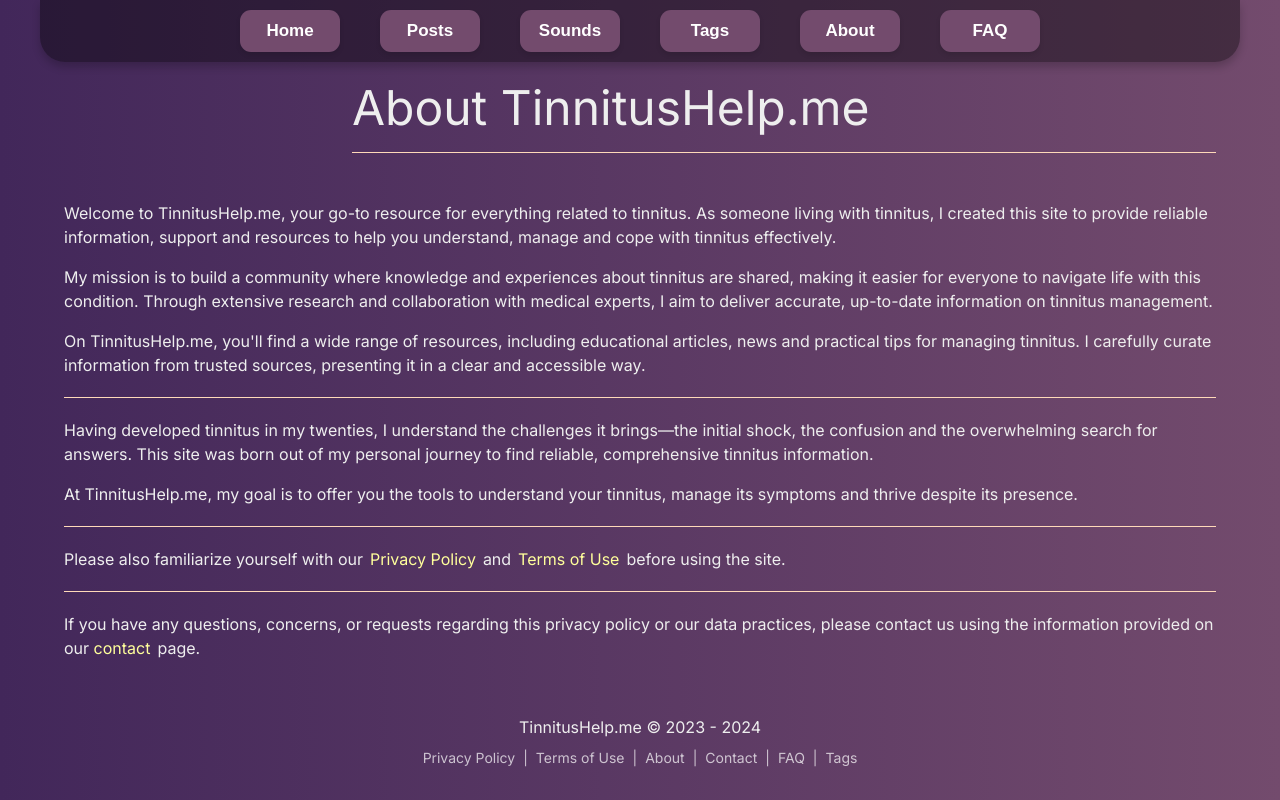
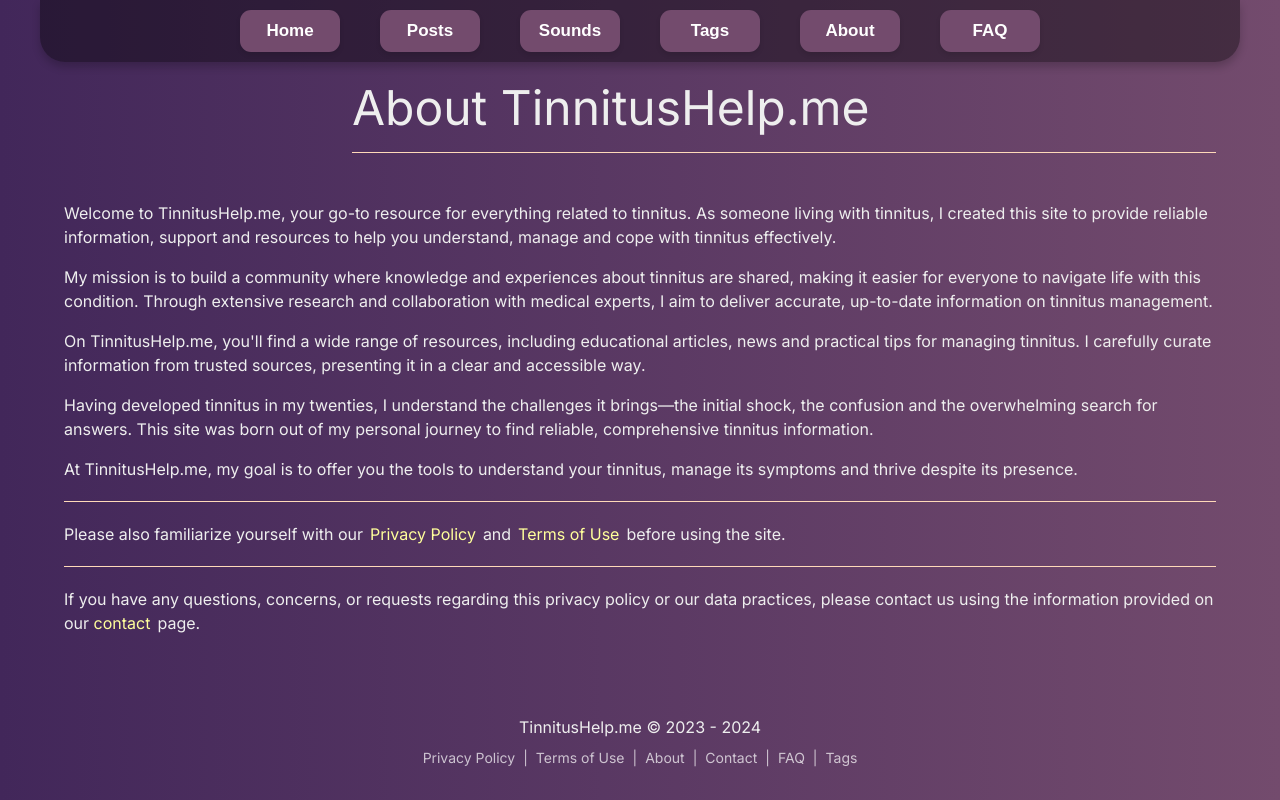
Before and after one commit to oktayshakirov/tinnitus-blog, a Next.js app: page /about in a window 1280 px wide. Built offline with nearby package versions, Linux system fonts and the light colour scheme.

Commit message:
Update About.tsx

```diff
--- a/src/pages/About/About.tsx
+++ b/src/pages/About/About.tsx
@@ -32,7 +32,6 @@ const About = ({}: Props) => {
             tinnitus. I carefully curate information from trusted sources,
             presenting it in a clear and accessible way.
           </p>
-          <Divider style={{ margin: '20px 0' }} />
           <p>
             Having developed tinnitus in my twenties, I understand the
             challenges it brings—the initial shock, the confusion and the
```
